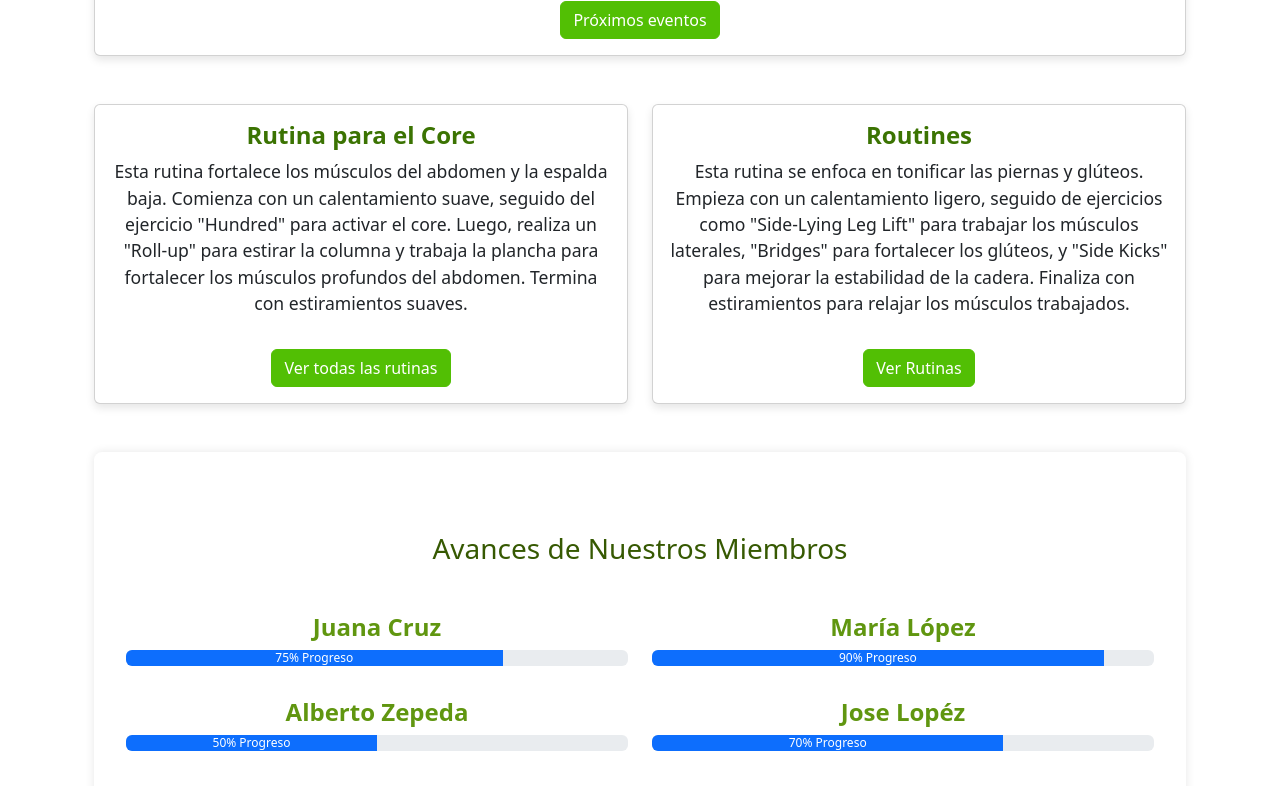
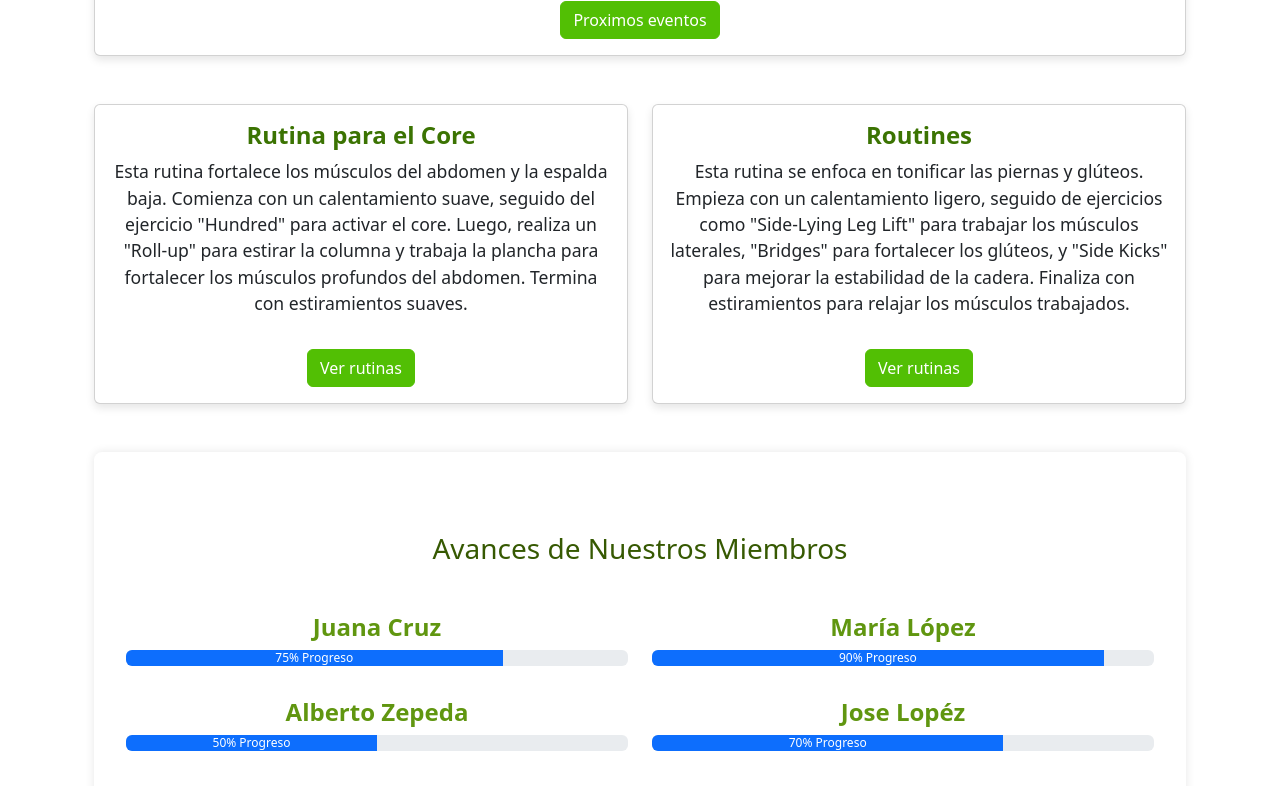
Before and after one commit to Carolina-Hernnadez17/Beast-Fitness-Club, a React (Create React App) app: page /Pilates in a window 1280 px wide. Shown: the part 1650-2436 px from the top of the page. Built offline with nearby package versions, Linux system fonts and the light colour scheme.

Commit message:
Octavo Commit

```diff
--- a/src/componentes/Crossfit.js
+++ b/src/componentes/Crossfit.js
@@ -56,7 +56,9 @@ const Crossfit = () => {
                                 <Card.Text>
                                     ¡Participa en el evento CrossFit extremo! Confronta "Cindy" con 20 minutos AMRAP de pull-ups, push-ups y air squats, seguido por "Fran" con thrusters y pull-ups en el menor tiempo. Luego, prueba tu resistencia con "Murph", "Helen" y "Angie". Finaliza con "Fight Gone Bad", "DT" y "Grace" para una prueba completa de fuerza y potencia. ¡Reta tus límites y demuestra tu habilidad!
                                 </Card.Text>
-                                <Button className='acerca-de-button'>Próximos eventos</Button>
+                                <a href="https://youtu.be/zJ9DeCkszc4?si=UClHymxKTNDDpsYg" target="_blank" rel="noopener noreferrer">
+                                    <Button className='acerca-de-button'>Proximos eventos</Button>
+                                </a>
                             </Card.Body>
                         </Card>
                     </Col>
@@ -73,7 +75,9 @@ const Crossfit = () => {
                                     y 15 air squats, lo que trabaja simultáneamente la resistencia muscular y
                                     cardiovascular.
                                 </Card.Text>
-                                <Button className='acerca-de-button'>Ver rutinas</Button>
+                                <a href="https://youtu.be/sUhQywmA1ds?si=oLyuk6C13qmaAMaA" target="_blank" rel="noopener noreferrer">
+                                    <Button className='acerca-de-button'>Ver rutinas</Button>
+                                </a>
                             </Card.Body>
                         </Card>
                     </Col>
@@ -87,7 +91,9 @@ const Crossfit = () => {
                                     menor tiempo posible. Este entrenamiento pone a prueba tanto la potencia
                                     como la técnica en el levantamiento olímpico
                                 </Card.Text>
-                                <Button className='acerca-de-button'>Ver rutinas</Button>
+                                <a href="https://youtu.be/r237n4VpbfE?si=2_y-HeU3cmIjUtAi" target="_blank" rel="noopener noreferrer">
+                                    <Button className='acerca-de-button'>Ver rutinas</Button>
+                                </a>
                             </Card.Body>
                         </Card>
                     </Col>
--- a/src/componentes/Pilates.js
+++ b/src/componentes/Pilates.js
@@ -61,7 +61,9 @@ const Pilates = () => {
                                     por traer un amigo, y entrega un pequeño kit de bienvenida
                                     con agua y una toalla.
                                 </Card.Text>
-                                <Button className='acerca-de-button'>Próximos eventos</Button>
+                                <a href="https://youtu.be/rTmgtMh8NgA?si=6jKKNZgUcJZtoHvx" target="_blank" rel="noopener noreferrer">
+                                    <Button className='acerca-de-button'>Proximos eventos</Button>
+                                </a>
                             </Card.Body>
                         </Card>
                     </Col>
@@ -80,7 +82,9 @@ const Pilates = () => {
                                     trabaja la plancha para fortalecer los músculos profundos
                                     del abdomen. Termina con estiramientos suaves.
                                 </Card.Text>
-                                <Button className='acerca-de-button'>Ver todas las rutinas</Button>
+                                <a href="https://youtu.be/U_b4jsAK644?si=wC5F1Fl7DCmV1g_L" target="_blank" rel="noopener noreferrer">
+                                    <Button className='acerca-de-button'>Ver rutinas</Button>
+                                </a>
                             </Card.Body>
                         </Card>
                     </Col>
@@ -96,7 +100,9 @@ const Pilates = () => {
                                     la estabilidad de la cadera. Finaliza con estiramientos para relajar
                                     los músculos trabajados.
                                 </Card.Text>
-                                <Button className='acerca-de-button'>Ver Rutinas</Button>
+                                <a href="https://youtu.be/qTxhG1CyUPs?si=UWDF3mPeoiS_qEIF" target="_blank" rel="noopener noreferrer">
+                                    <Button className='acerca-de-button'>Ver rutinas</Button>
+                                </a>
                             </Card.Body>
                         </Card>
                     </Col>
--- a/src/componentes/PlanPerdidaDePeso.js
+++ b/src/componentes/PlanPerdidaDePeso.js
@@ -5,13 +5,14 @@ import { Container, Row, Col, Card } from 'react-bootstrap';
 const PlanDePerdidaDePeso = () => {
   return (
     <>
-      <Row className="mb-5 justify-content-center">
+
+      <Container className="plan-container py-5">
+        <h2 className="text-center section-title mb-4">Plan de Pérdida de Peso</h2>
+        <Row className="mb-5 justify-content-center">
         <Col md={12} className="text-center">
           <img src={logo} className="img-fluid mb-3" alt="logo" style={{ maxWidth: '100%', width: '550px' }} />
         </Col>
       </Row>
-      <Container className="plan-container py-5">
-        <h2 className="text-center mb-4">Plan de Pérdida de Peso</h2>
 
         <Row className="mb-4">
           <Col md={12} lg={6}>
--- a/src/componentes/Spinning.js
+++ b/src/componentes/Spinning.js
@@ -59,7 +59,9 @@ const Spinning = () => {
                                     Cada etapa está diseñada para maximizar tu resistencia y potencia en una experiencia épica de spinning.
                                     ¡No te lo pierdas!
                                 </Card.Text>
-                                <Button className='acerca-de-button'>Próximos eventos</Button>
+                                <a href="https://youtu.be/ofN2RNPWn54?si=clasZMf4A3jXiIG-" target="_blank" rel="noopener noreferrer">
+                                    <Button className='acerca-de-button'>Proximos eventos</Button>
+                                </a>
                             </Card.Body>
                         </Card>
                     </Col>
@@ -76,7 +78,9 @@ const Spinning = () => {
                                     alta resistencia con 2 minutos de recuperación, repitiendo 10 veces.
                                     Termina con 10 minutos de enfriamiento a ritmo lento.
                                 </Card.Text>
-                                <Button className='acerca-de-button'>Ver  rutinas</Button>
+                                <a href="https://youtu.be/lGxf0krJO5o?si=NqdYQg9H70t0Fwjw" target="_blank" rel="noopener noreferrer">
+                                    <Button className='acerca-de-button'>Ver rutinas</Button>
+                                </a>
                             </Card.Body>
                         </Card>
                     </Col>
@@ -89,7 +93,9 @@ const Spinning = () => {
                                     20 minutos alternando 1 minuto de alta intensidad con 1 minuto de recuperación ,
                                     repitiendo el ciclo 10 veces. Finaliza con 5 minutos de enfriamiento a ritmo lento.
                                 </Card.Text>
-                                <Button className='acerca-de-button'>Ver rutinas</Button>
+                                <a href="https://youtu.be/MRP7UlO1s10?si=_Zy-IkkwxmANYpbe" target="_blank" rel="noopener noreferrer">
+                                    <Button className='acerca-de-button'>Ver rutinas</Button>
+                                </a>
                             </Card.Body>
                         </Card>
                     </Col>
```
